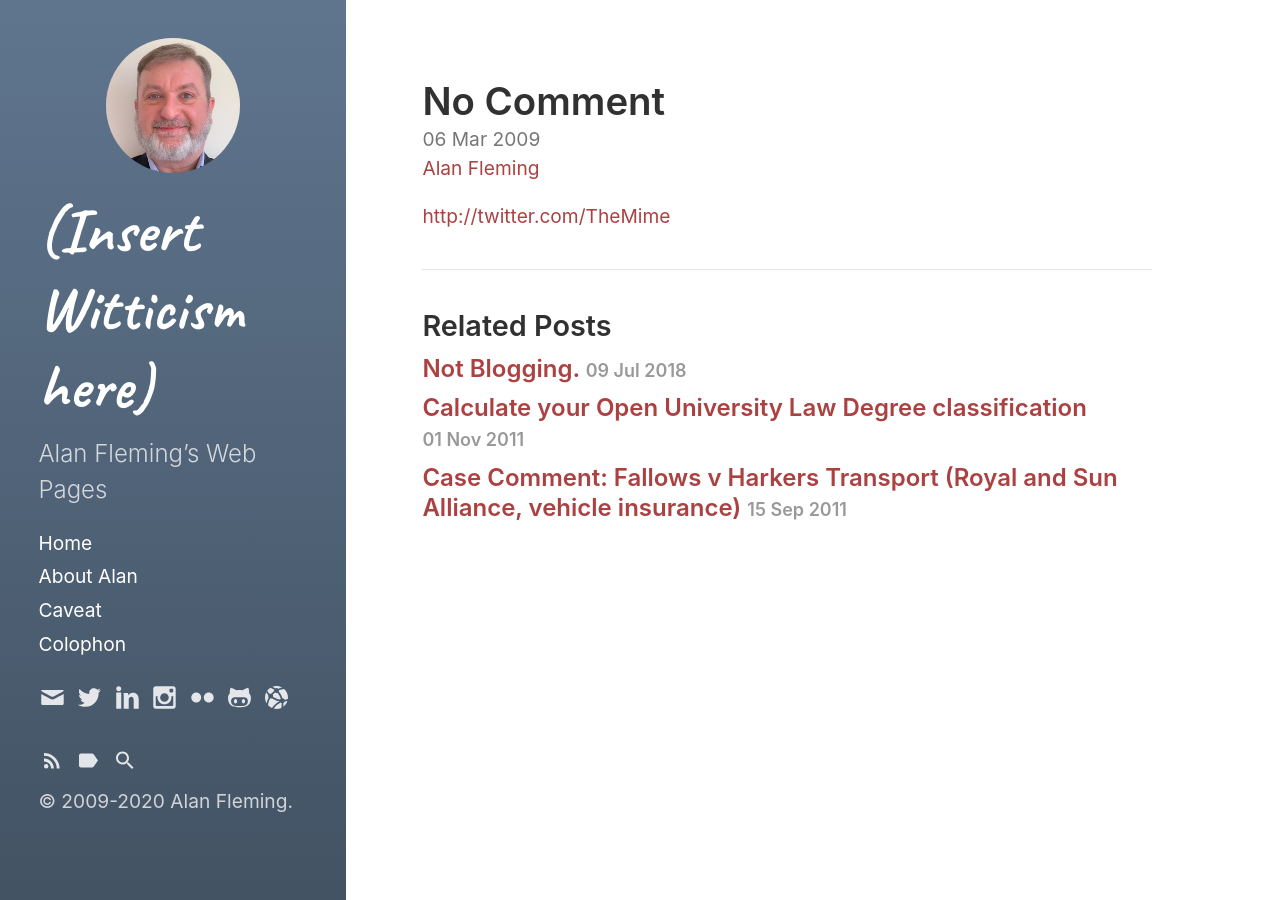
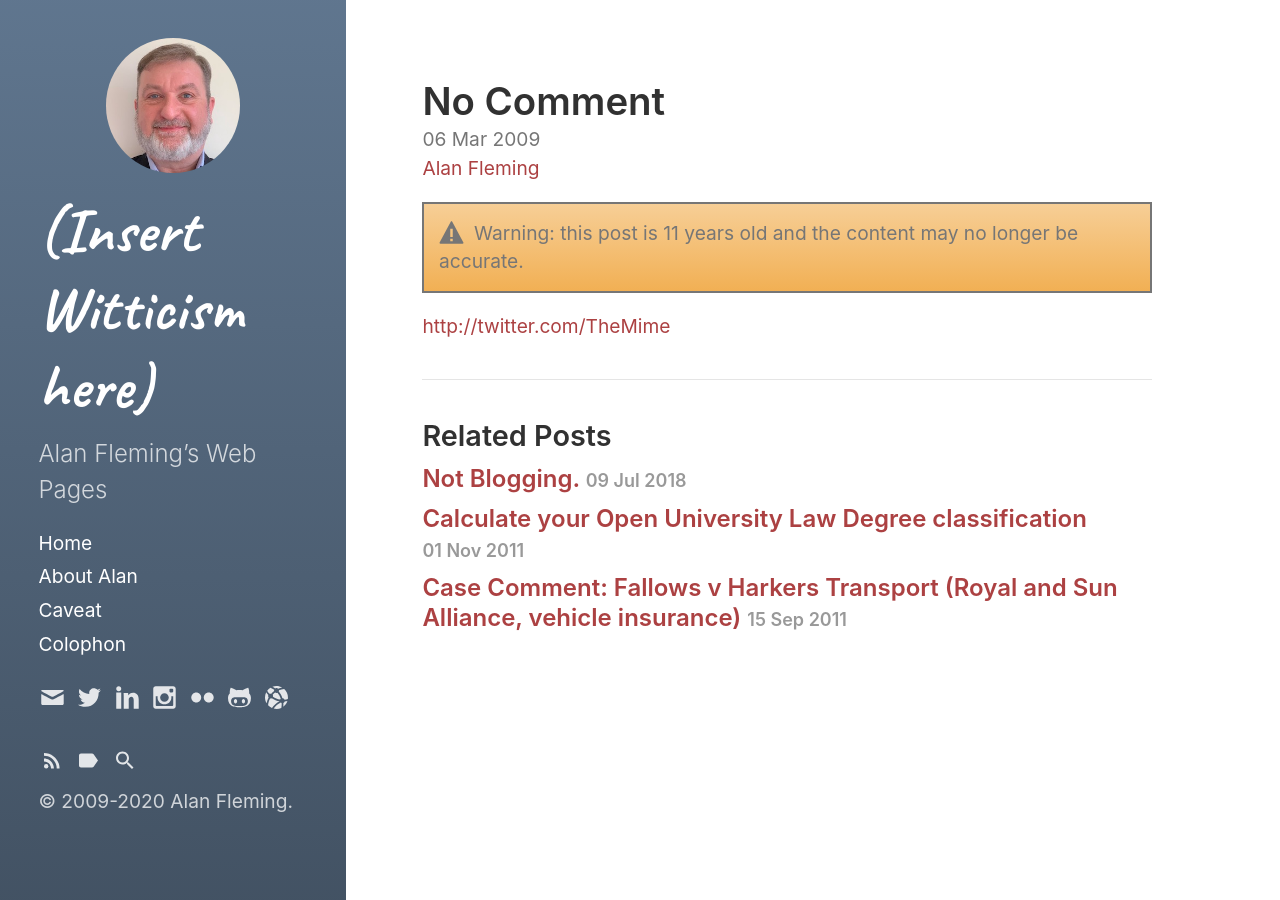
Before and after one commit to alan-fleming/alanfleming.org, a Jekyll site: the page built from _posts/old-blog/2009-03-06-no-comment.md, in a window 1280 px wide. Built offline with Jekyll 4.4.1, drawn with Linux system fonts in a browser that asks for light colours.

Commit message:
Update post-meta.html
Logic change on displaying banners

```diff
--- a/_includes/post-meta.html
+++ b/_includes/post-meta.html
@@ -47,7 +47,7 @@
     {% capture post_age %}{{this_year | minus: page_year }}{% endcapture %}
   {% endif %}
   {% assign post_age = post_age | plus: 0 %}
-  {% if post_age > site.warn_age and (post.autowarn == true or page.autowarn == true) %}
+  {% if post_age > site.warn_age or (post.autowarn == true or page.autowarn == true) %}
   {% include svg/sym-warning.svg %}
   <div class="warning">
     <svg class="icon-warning"><use href="#icon-warning" ></use></svg>Warning: this post is {{ post_age }} years old and the content may no longer be accurate.
```
